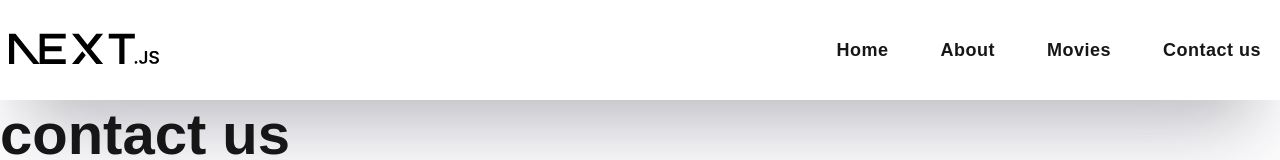
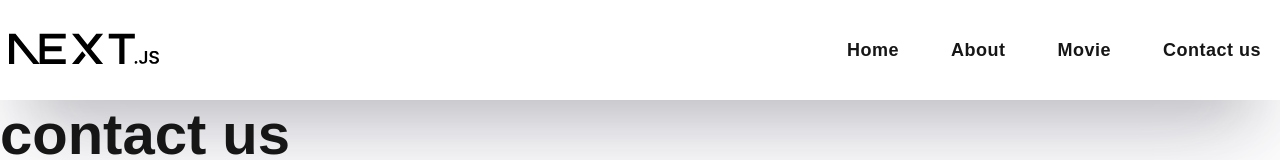
Before and after one commit to Harshit14102003/Movie_project, a Next.js app: page /contact in a window 1280 px wide. Shown: the top 160 px of the page. Built offline with nearby package versions, Linux system fonts and the light colour scheme; a web font is replaced by a local one.

Commit message:
just checking2

```diff
--- a/src/app/components/Nav.js
+++ b/src/app/components/Nav.js
@@ -18,7 +18,7 @@ const Nav=()=> {
 </li>
 <li className={styles.navbarItem}>
 <Link href='/movie'>
- Movies
+ Movie
 </Link>
 </li>
 <li className={styles.navbarItem}>
```
